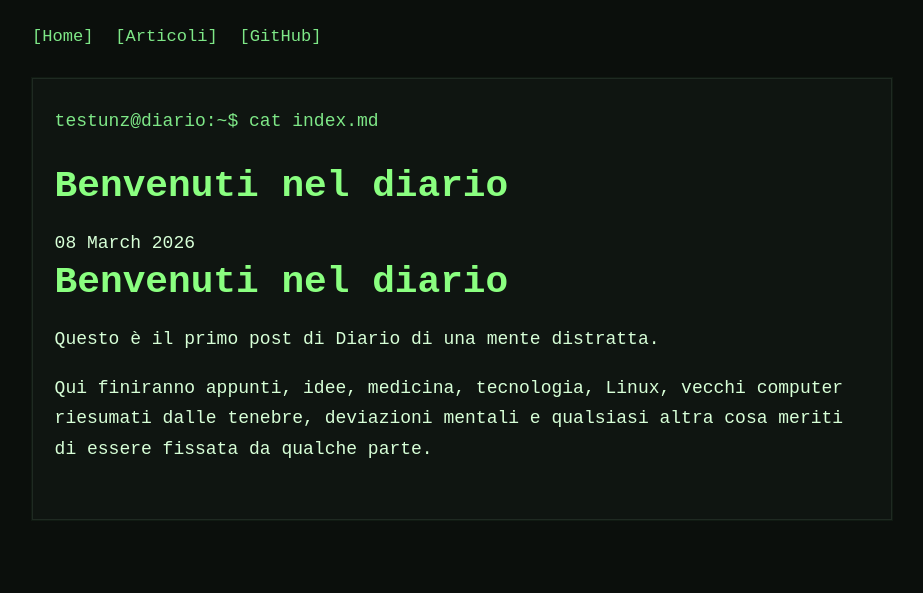
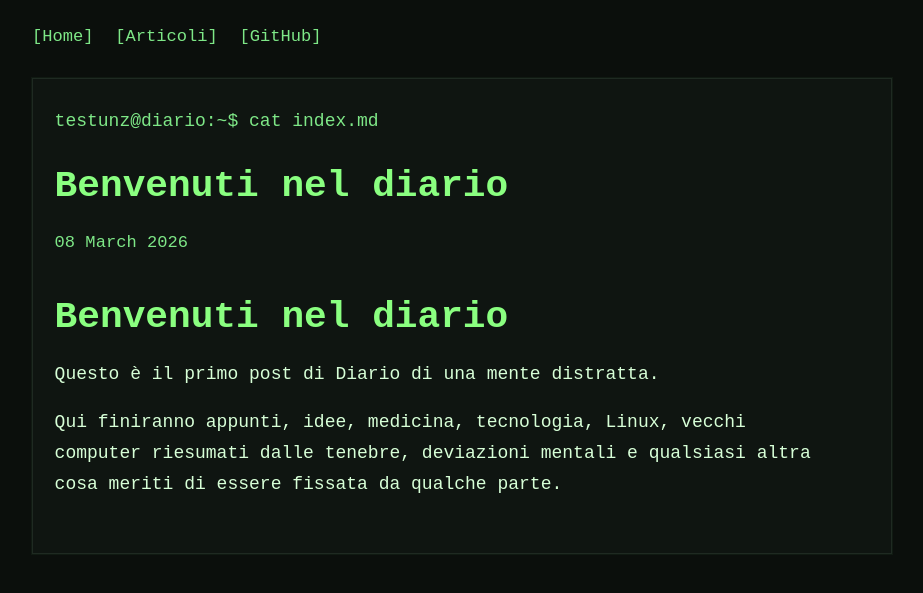
Before and after one commit to testunz/testunz.github.io, a Jekyll site: the page built from _posts/2026-03-08-benvenuti.md, in a window 1280 px wide. Shown: the top 593 px of the page, without its empty margins (178-1101 px from the left). Built offline with Jekyll 4.4.1, drawn with Linux system fonts in a browser that asks for light colours.

Commit message:
Add styles for post header, meta, and content

```diff
--- a/assets/css/style.css
+++ b/assets/css/style.css
@@ -134,3 +134,45 @@ ul {
     flex-wrap: wrap;
   }
 }
+.post-header {
+  margin-bottom: 2rem;
+}
+
+.post-meta {
+  color: var(--muted);
+  font-size: 0.95rem;
+}
+
+.post-content {
+  margin-top: 1.5rem;
+}
+
+.post-content p,
+.post-content ul,
+.post-content ol {
+  max-width: 72ch;
+}
+
+.post-content h2,
+.post-content h3 {
+  margin-top: 2.2rem;
+}
+
+.post-content pre,
+.post-content code {
+  font-family: "Courier New", Courier, monospace;
+}
+
+.post-content pre {
+  background: #0a0d0b;
+  border: 1px solid var(--line);
+  padding: 1rem;
+  overflow-x: auto;
+}
+
+.post-content blockquote {
+  margin: 1.5rem 0;
+  padding-left: 1rem;
+  border-left: 2px solid var(--muted);
+  color: #b7dcb7;
+}
```
